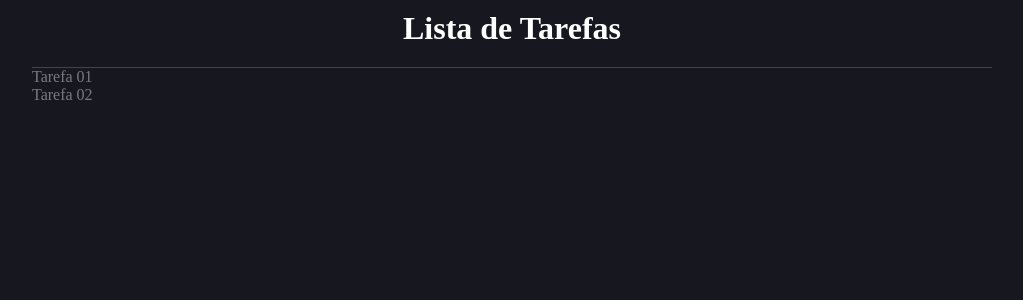
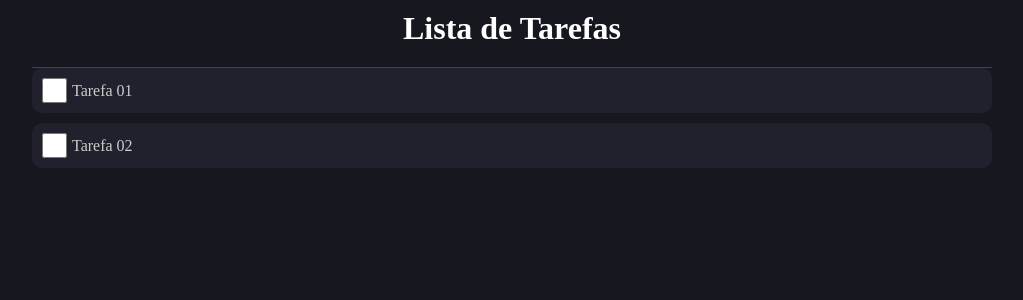
Before and after one commit to matheusduartedevs/todo-list-typescript, a React (Vite) app: page / in a window 1280 px wide. Shown: the top 300 px of the page, without its empty margins (128-1151 px from the left). Built offline with nearby package versions, Linux system fonts and the light colour scheme.

Commit message:
implementação da função de marcar como feita a tarefa

```diff
--- a/src/components/ListItem/index.tsx
+++ b/src/components/ListItem/index.tsx
@@ -1,14 +1,22 @@
+import { useState } from 'react'
 import { Item } from '../../types/Item'
 import * as C from './styles'
 
 type Props = {
-    item: Item
+  item: Item
 }
 
 const ListItem = ({ item }: Props) => {
+  const [isChecked, setIsCheked] = useState(item.done)
+
   return (
-    <C.Container>
-        {item.name}
+    <C.Container done={isChecked}>
+      <input
+        type='checkbox'
+        checked={isChecked}
+        onChange={e => setIsCheked(e.target.checked)}
+      />
+      <label>{item.name}</label>
     </C.Container>
   )
 }
--- a/src/components/ListItem/styles.ts
+++ b/src/components/ListItem/styles.ts
@@ -1,3 +1,27 @@
 import styled from "styled-components";
 
-export const Container = styled.div``
+type ContainerProps = {
+    done: boolean
+}
+
+export const Container = styled.div(({ done }: ContainerProps) => (
+    `
+    display: flex;
+    background-color: #20212C;
+    padding: 10px;
+    border-radius: 10px;
+    margin-bottom: 10px;
+    align-items: center;
+
+    input {
+        width: 25px;
+        height: 25px;
+        margin-right: 5px;
+    }
+
+    label {
+        color: #CCC;
+        text-decoration: ${done ? 'line-through' : 'initial'}
+    }
+    `
+))
```
